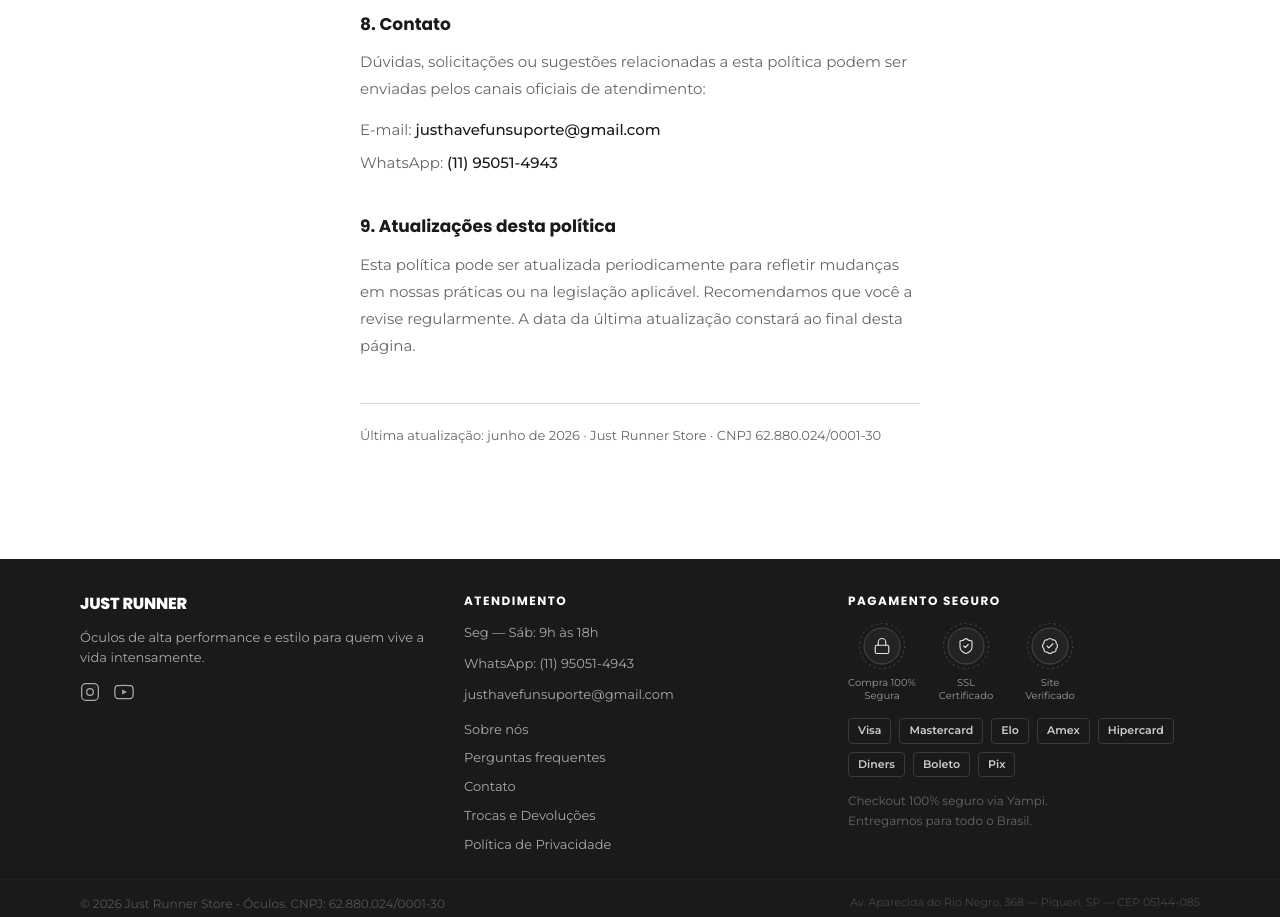
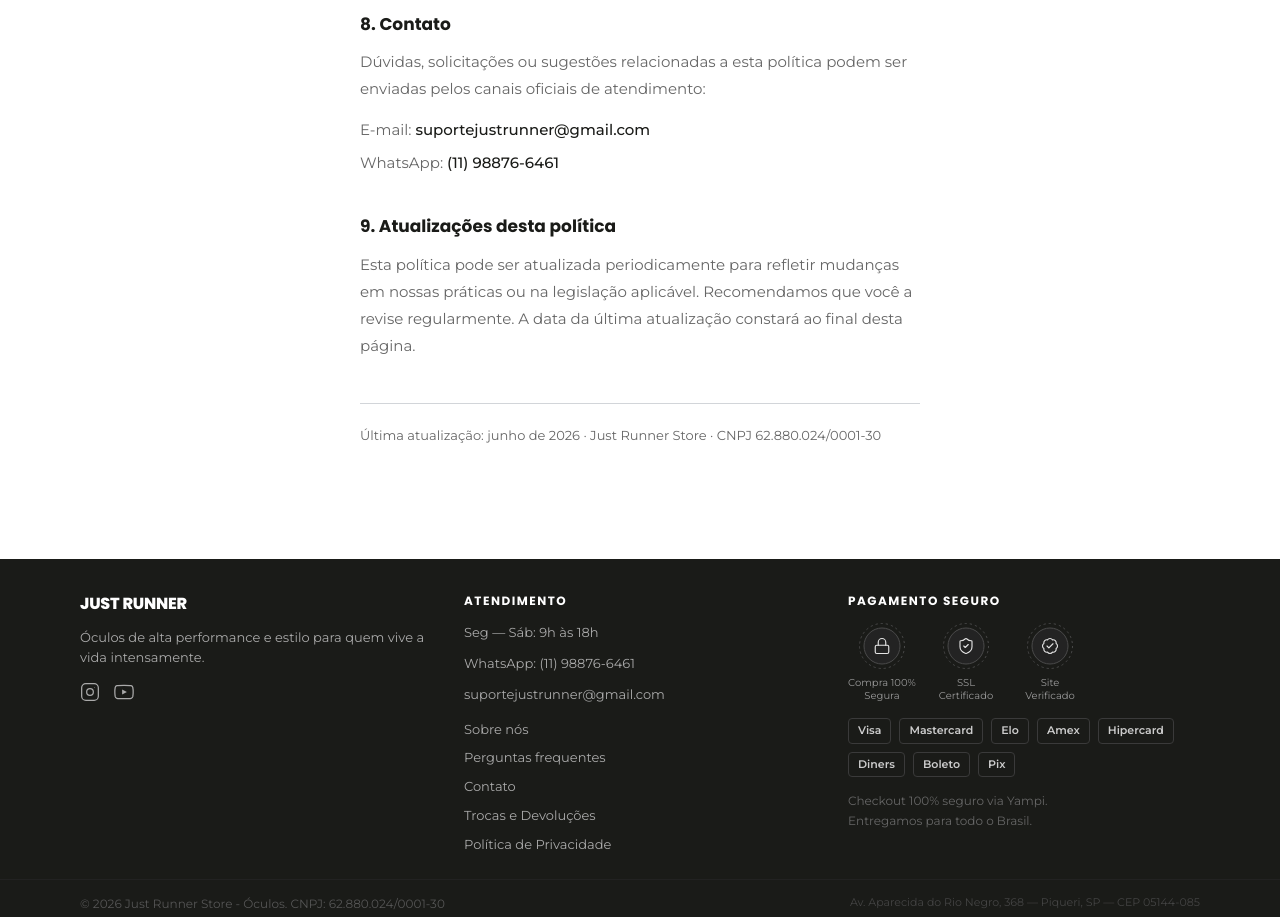
Before and after one commit to justrunnerbr-dotcom/justrunneroficial, a Next.js app: page /politica-de-privacidade in a window 1280 px wide. Shown: the part 2680-3597 px from the top of the page. Built offline with nearby package versions, Linux system fonts and the light colour scheme; no server answers; the database is empty.

Commit message:
fix: dados de suporte da Just Runner
- WhatsApp: (11) 98876-6461
- E-mail: suportejustrunner@gmail.com
- Corrige "Just Have Fun" que tinha escapado do rebranding
  anterior (estava URL-encoded no texto padrão do WhatsApp)

```diff
--- a/src/app/(admin)/admin/configuracoes/page.tsx
+++ b/src/app/(admin)/admin/configuracoes/page.tsx
@@ -14,7 +14,7 @@ export default async function ConfigPage() {
     { key: 'announcement_bar',       label: 'Texto do announcement bar',  desc: 'Mensagens separadas por " · "' },
     { key: 'logo_url',               label: 'URL do logotipo (padrão)',    desc: 'Ex: /LOGO/logo.png' },
     { key: 'logo_transparent_url',   label: 'URL do logotipo (transparente)', desc: 'Usado no header transparente (homepage)' },
-    { key: 'whatsapp_number',        label: 'Número WhatsApp',            desc: 'Ex: 5511950514943' },
+    { key: 'whatsapp_number',        label: 'Número WhatsApp',            desc: 'Ex: 5511988766461' },
     { key: 'free_shipping_threshold',label: 'Frete grátis acima de (R$)', desc: 'Ex: 200' },
   ]
 
--- a/src/app/(store)/contato/page.tsx
+++ b/src/app/(store)/contato/page.tsx
@@ -6,7 +6,7 @@ import { Input } from '@/components/ui/input'
 import { Send, CheckCircle } from 'lucide-react'
 
 const WA_URL =
-  'https://wa.me/5511950514943?text=Ol%C3%A1%21%20Tenho%20uma%20d%C3%BAvida%20sobre%20os%20%C3%B3culos%20da%20Just%20Have%20Fun.'
+  'https://wa.me/5511988766461?text=Ol%C3%A1%21%20Tenho%20uma%20d%C3%BAvida%20sobre%20os%20%C3%B3culos%20da%20Just%20Runner.'
 
 export default function ContatoPage() {
   const [submitted, setSubmitted] = useState(false)
@@ -76,7 +76,7 @@ export default function ContatoPage() {
               Resposta rápida pelo WhatsApp
             </div>
             <div style={{ fontFamily: 'var(--font-montserrat), sans-serif', fontSize: '13px', color: '#166534' }}>
-              (11) 95051-4943 · Seg–Sáb, 9h às 18h
+              (11) 98876-6461 · Seg–Sáb, 9h às 18h
             </div>
           </div>
         </a>
--- a/src/app/(store)/politica-de-privacidade/page.tsx
+++ b/src/app/(store)/politica-de-privacidade/page.tsx
@@ -130,14 +130,14 @@ export default function PoliticaPrivacidadePage() {
           <div style={{ ...TEXT_STYLE, marginTop: '10px', display: 'flex', flexDirection: 'column', gap: '6px' }}>
             <span>
               E-mail:{' '}
-              <a href="mailto:justhavefunsuporte@gmail.com" style={{ color: 'var(--color-heading)', fontWeight: 500 }}>
-                justhavefunsuporte@gmail.com
+              <a href="mailto:suportejustrunner@gmail.com" style={{ color: 'var(--color-heading)', fontWeight: 500 }}>
+                suportejustrunner@gmail.com
               </a>
             </span>
             <span>
               WhatsApp:{' '}
-              <a href="https://wa.me/5511950514943" target="_blank" rel="noopener noreferrer" style={{ color: 'var(--color-heading)', fontWeight: 500 }}>
-                (11) 95051-4943
+              <a href="https://wa.me/5511988766461" target="_blank" rel="noopener noreferrer" style={{ color: 'var(--color-heading)', fontWeight: 500 }}>
+                (11) 98876-6461
               </a>
             </span>
           </div>
--- a/src/app/(store)/trocas-e-devolucoes/page.tsx
+++ b/src/app/(store)/trocas-e-devolucoes/page.tsx
@@ -117,15 +117,15 @@ export default function TrocaseDevolucoes() {
           <div style={{ ...TEXT_STYLE, marginTop: '10px', display: 'flex', flexDirection: 'column', gap: '6px' }}>
             <span>
               WhatsApp:{' '}
-              <a href="https://wa.me/5511950514943" target="_blank" rel="noopener noreferrer" style={{ color: 'var(--color-heading)', fontWeight: 500 }}>
-                (11) 95051-4943
+              <a href="https://wa.me/5511988766461" target="_blank" rel="noopener noreferrer" style={{ color: 'var(--color-heading)', fontWeight: 500 }}>
+                (11) 98876-6461
               </a>{' '}
               · Seg–Sáb, 9h às 18h
             </span>
             <span>
               E-mail:{' '}
-              <a href="mailto:justhavefunsuporte@gmail.com" style={{ color: 'var(--color-heading)', fontWeight: 500 }}>
-                justhavefunsuporte@gmail.com
+              <a href="mailto:suportejustrunner@gmail.com" style={{ color: 'var(--color-heading)', fontWeight: 500 }}>
+                suportejustrunner@gmail.com
               </a>
             </span>
           </div>
--- a/src/components/store/footer.tsx
+++ b/src/components/store/footer.tsx
@@ -177,15 +177,15 @@ export function Footer() {
           >
             <span>Seg — Sáb: 9h às 18h</span>
             <a
-              href="https://wa.me/5511950514943"
+              href="https://wa.me/5511988766461"
               target="_blank"
               rel="noopener noreferrer"
               style={{ color: '#aaa' }}
             >
-              WhatsApp: (11) 95051-4943
+              WhatsApp: (11) 98876-6461
             </a>
-            <a href="mailto:justhavefunsuporte@gmail.com" style={{ color: '#aaa' }}>
-              justhavefunsuporte@gmail.com
+            <a href="mailto:suportejustrunner@gmail.com" style={{ color: '#aaa' }}>
+              suportejustrunner@gmail.com
             </a>
             <div style={{ display: 'flex', flexDirection: 'column', gap: '8px', marginTop: '4px' }}>
               {[
--- a/src/components/store/whatsapp-button.tsx
+++ b/src/components/store/whatsapp-button.tsx
@@ -1,5 +1,5 @@
 const WA_URL =
-  'https://wa.me/5511950514943?text=Ol%C3%A1%21%20Tenho%20uma%20d%C3%BAvida%20sobre%20os%20%C3%B3culos%20da%20Just%20Have%20Fun.'
+  'https://wa.me/5511988766461?text=Ol%C3%A1%21%20Tenho%20uma%20d%C3%BAvida%20sobre%20os%20%C3%B3culos%20da%20Just%20Runner.'
 
 export function WhatsAppButton() {
   return (
```
